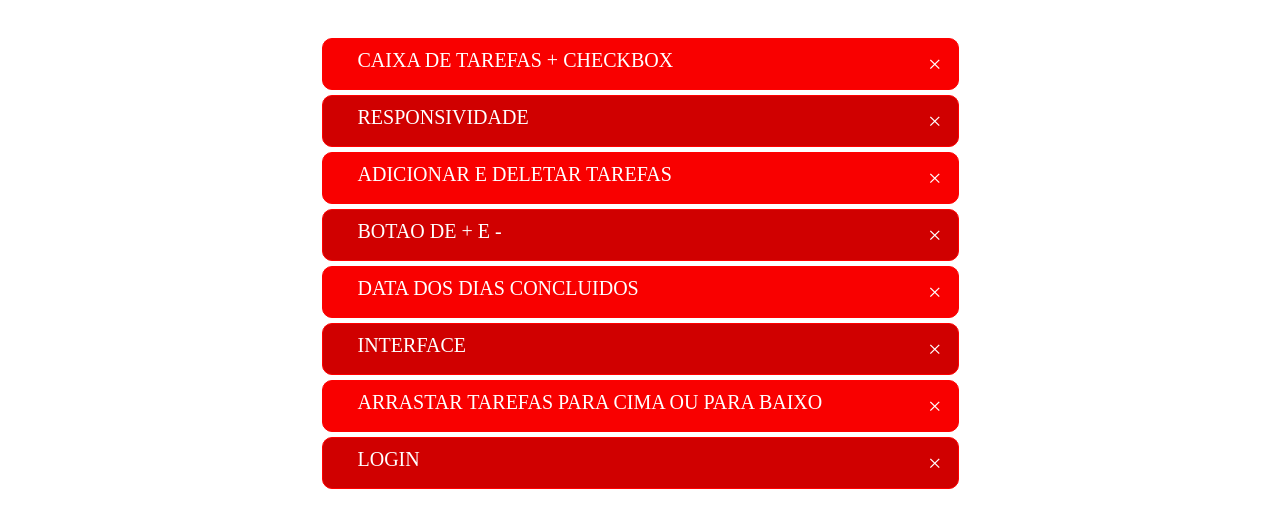
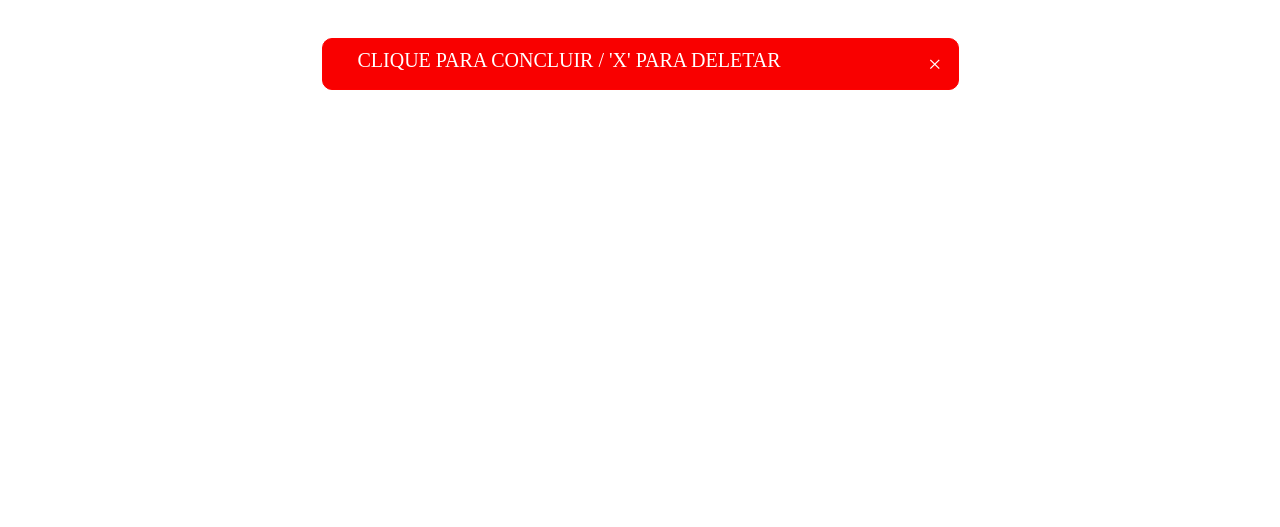
Before and after one commit to GabrielRioo/TaskBuilder, a plain HTML site: page index.html in a window 1280 px wide. Shown: the part 245-772 px from the top of the page. Drawn offline with Linux system fonts and the light colour scheme.

Commit message:
Removing all 'li', leaving only one

```diff
--- a/index.html
+++ b/index.html
@@ -17,14 +17,7 @@
 	</div>
 	<br> <br>
 	<ul id="myUL">
-		<li> Caixa de Tarefas + Checkbox </li>
-		<li> Responsividade </li>
-		<li> Adicionar e Deletar tarefas </li>
-		<li> Botao de + e - </li>
-		<li> Data dos dias concluidos </li>
-		<li> Interface </li>
-		<li> Arrastar tarefas para cima ou para baixo</li>
-		<li> Login </li>
+		<li> Clique para concluir / 'x' para Deletar </li>
 	</ul>
 <script>
 	<!-- Cria um botao de fechar e anexar ele a cada item da lista -->
```
